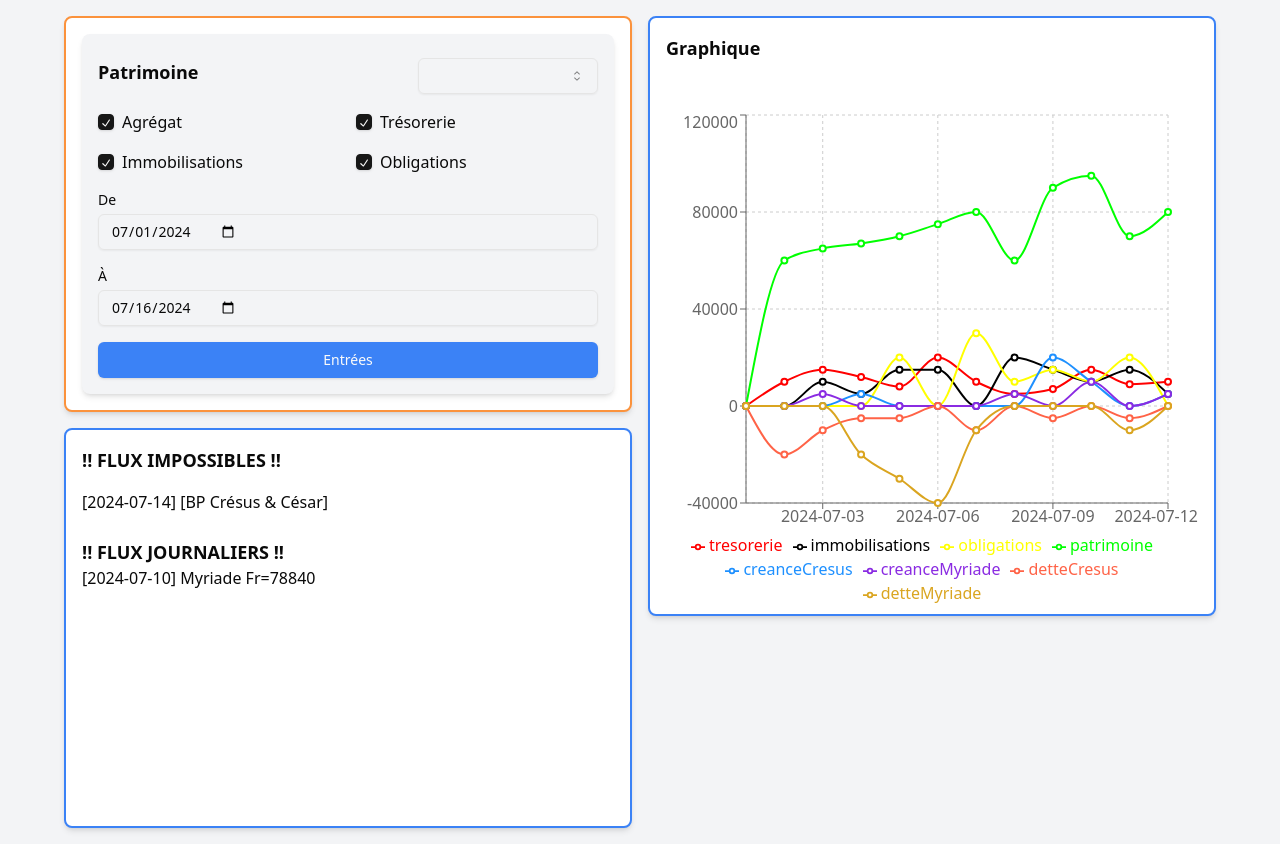
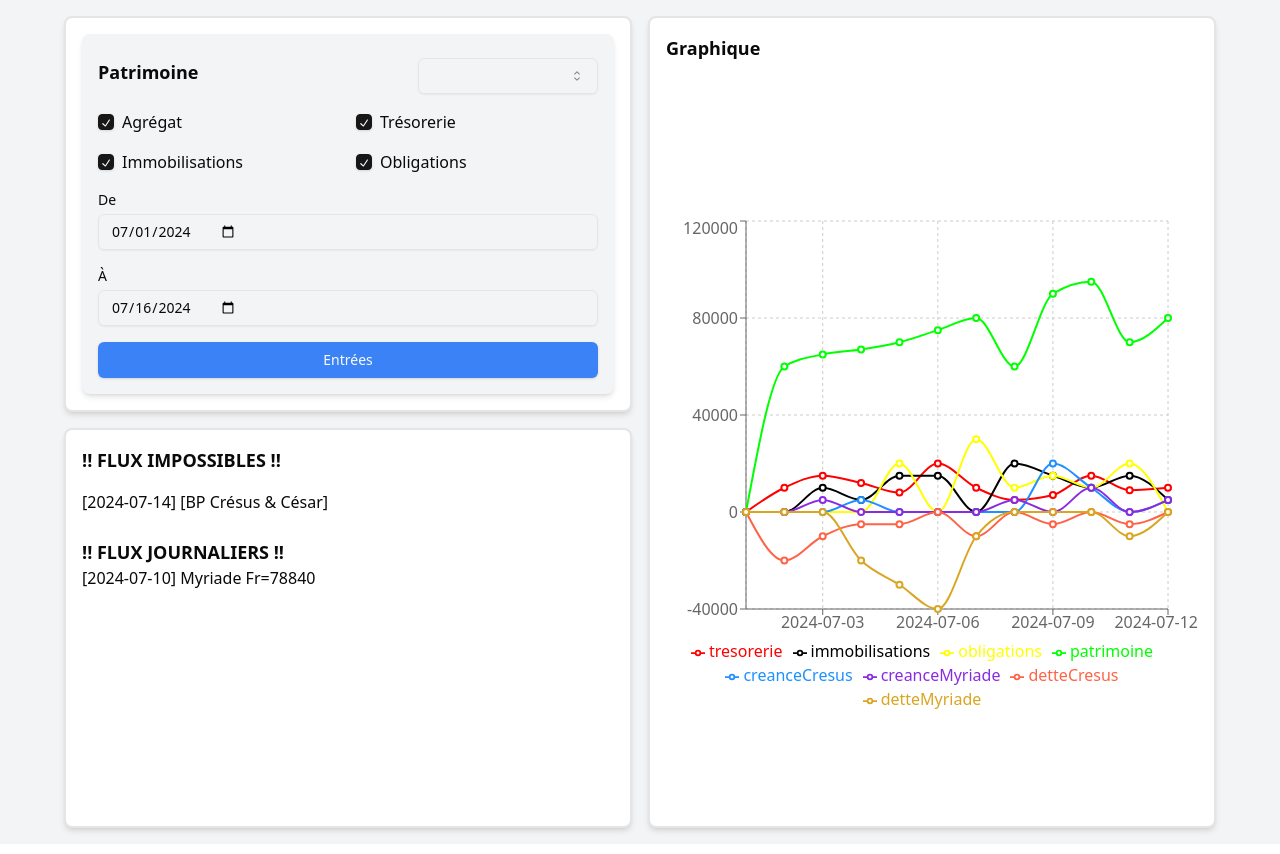
Before and after one commit to micael-jerry/patrimoine, a Next.js app: page / in a window 1280 px wide. Built offline with nearby package versions, Linux system fonts and the light colour scheme.

Commit message:
chore: update graph

```diff
--- a/src/app/page.tsx
+++ b/src/app/page.tsx
@@ -6,17 +6,17 @@ export default function Home() {
     <div className="min-h-screen flex flex-col items-center justify-center bg-gray-100 p-4">
       <div className="grid grid-cols-2 gap-4 w-full max-w-6xl">
         <div className="space-y-4">
-          <div className="p-4 border-2 border-orange-400 rounded-lg bg-white shadow-md">
+          <div className="p-4 border-2 rounded-lg bg-white shadow-md">
             <InputForm />
           </div>
-          <div className="p-4 border-2 border-blue-500 rounded-lg bg-white shadow-md h-[400px] overflow-auto">
+          <div className="p-4 border-2 rounded-lg bg-white shadow-md h-[400px] overflow-auto">
             <h2 className="text-lg font-bold mb-4">!! FLUX IMPOSSIBLES !!</h2>
             <p>[2024-07-14] [BP Crésus & César]</p>
             <h2 className="text-lg font-bold mt-6">!! FLUX JOURNALIERS !!</h2>
             <p>[2024-07-10] Myriade Fr=78840</p>
           </div>
         </div>
-        <div className="p-4 border-2 border-blue-500 rounded-lg bg-white shadow-md h-[600px]">
+        <div className="p-4 border-2 rounded-lg bg-white shadow-md">
           <h2 className="text-lg font-bold mb-4">Graphique</h2>
           <div className="h-full flex items-center justify-center">
             <CustomGraph />
```
